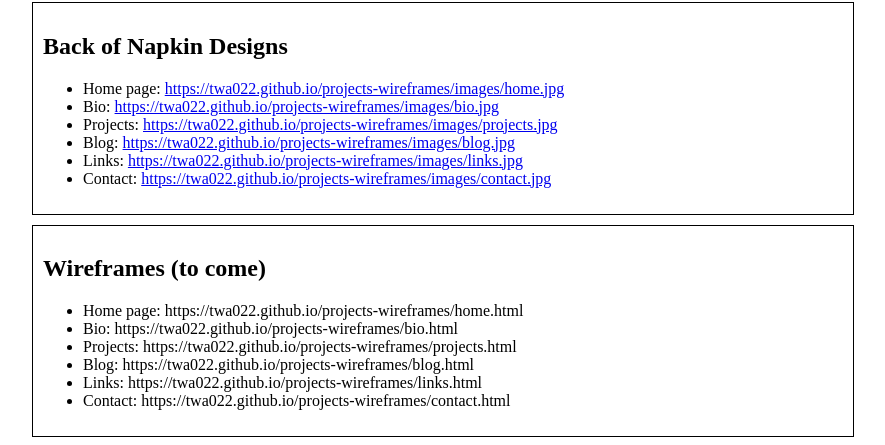
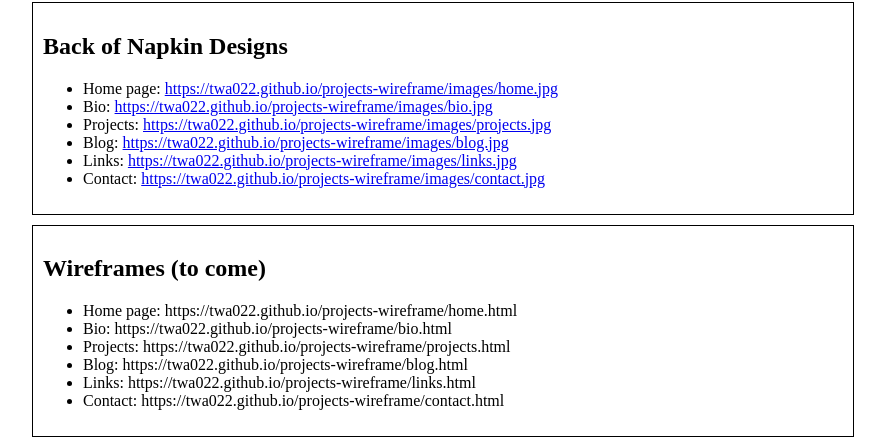
Before and after one commit to twa022/projects-wireframe, a plain HTML site: page index.html in a window 1280 px wide. Shown: the part 443-888 px from the top of the page, without its empty margins (207-1092 px from the left). Drawn offline with Linux system fonts and the light colour scheme.

Commit message:
Site is .../projects-wireframe, not .../projects-wireframes.

```diff
--- a/index.html
+++ b/index.html
@@ -26,29 +26,29 @@
 	<section>
 		<h2>Back of Napkin Designs</h2>
 		<ul>
-			<li>Home page: <a href="https://twa022.github.io/projects-wireframes/images/home.jpg">https://twa022.github.io/projects-wireframes/images/home.jpg</a></li>
-			<li>Bio: <a href="https://twa022.github.io/projects-wireframes/images/question.jpg">https://twa022.github.io/projects-wireframes/images/bio.jpg</a></li>
-			<li>Projects: <a href="https://twa022.github.io/projects-wireframes/images/correct.jpg">https://twa022.github.io/projects-wireframes/images/projects.jpg</a></li>
-			<li>Blog: <a href="https://twa022.github.io/projects-wireframes/images/incorrect.jpg">https://twa022.github.io/projects-wireframes/images/blog.jpg</a></li>
-			<li>Links: <a href="https://twa022.github.io/projects-wireframes/images/end.jpg">https://twa022.github.io/projects-wireframes/images/links.jpg</a></li>
-			<li>Contact: <a href="https://twa022.github.io/projects-wireframes/images/end.jpg">https://twa022.github.io/projects-wireframes/images/contact.jpg</a></li>
+			<li>Home page: <a href="https://twa022.github.io/projects-wireframe/images/home.jpg">https://twa022.github.io/projects-wireframe/images/home.jpg</a></li>
+			<li>Bio: <a href="https://twa022.github.io/projects-wireframe/images/question.jpg">https://twa022.github.io/projects-wireframe/images/bio.jpg</a></li>
+			<li>Projects: <a href="https://twa022.github.io/projects-wireframe/images/correct.jpg">https://twa022.github.io/projects-wireframe/images/projects.jpg</a></li>
+			<li>Blog: <a href="https://twa022.github.io/projects-wireframe/images/incorrect.jpg">https://twa022.github.io/projects-wireframe/images/blog.jpg</a></li>
+			<li>Links: <a href="https://twa022.github.io/projects-wireframe/images/end.jpg">https://twa022.github.io/projects-wireframe/images/links.jpg</a></li>
+			<li>Contact: <a href="https://twa022.github.io/projects-wireframe/images/end.jpg">https://twa022.github.io/projects-wireframe/images/contact.jpg</a></li>
 		</ul>
 	</section>
 	<section>
 		<h2>Wireframes (to come)</h2>
 		<ul>
-			<li>Home page: <a _href="https://twa022.github.io/projects-wireframes/home.html">https://twa022.github.io/projects-wireframes/home.html</a></li>
-			<li>Bio: <a _href="https://twa022.github.io/projects-wireframes/question.html">https://twa022.github.io/projects-wireframes/bio.html</a></li>
-			<li>Projects: <a _href="https://twa022.github.io/projects-wireframes/correct-answer.html">https://twa022.github.io/projects-wireframes/projects.html</a></li>
-			<li>Blog: <a _href="https://twa022.github.io/projects-wireframes/incorrect-answer.html">https://twa022.github.io/projects-wireframes/blog.html</a></li>
-			<li>Links: <a _href="https://twa022.github.io/projects-wireframes/end.html">https://twa022.github.io/projects-wireframes/links.html</a></li>
-			<li>Contact: <a _href="https://twa022.github.io/projects-wireframes/end.html">https://twa022.github.io/projects-wireframes/contact.html</a></li>
+			<li>Home page: <a _href="https://twa022.github.io/projects-wireframe/home.html">https://twa022.github.io/projects-wireframe/home.html</a></li>
+			<li>Bio: <a _href="https://twa022.github.io/projects-wireframe/question.html">https://twa022.github.io/projects-wireframe/bio.html</a></li>
+			<li>Projects: <a _href="https://twa022.github.io/projects-wireframe/correct-answer.html">https://twa022.github.io/projects-wireframe/projects.html</a></li>
+			<li>Blog: <a _href="https://twa022.github.io/projects-wireframe/incorrect-answer.html">https://twa022.github.io/projects-wireframe/blog.html</a></li>
+			<li>Links: <a _href="https://twa022.github.io/projects-wireframe/end.html">https://twa022.github.io/projects-wireframe/links.html</a></li>
+			<li>Contact: <a _href="https://twa022.github.io/projects-wireframe/end.html">https://twa022.github.io/projects-wireframe/contact.html</a></li>
 		</ul>
 	</section>
 	<section>
 	<h2>Assets</h2>
 		<ul>
-			<li>Image Assets: <a _href="https://github.com/twa022/projects-wireframes/tree/master/assets">https://github.com/twa022/projects-wireframes/tree/master/assets</a></li>
+			<li>Image Assets: <a _href="https://github.com/twa022/projects-wireframe/tree/master/assets">https://github.com/twa022/projects-wireframe/tree/master/assets</a></li>
 			<li>Using fonts from:</li>
 				<ul>
 					<li>TBD</li>
```
